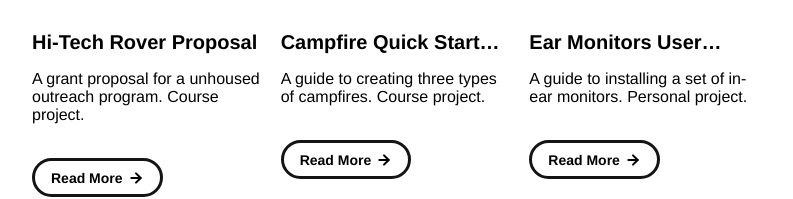
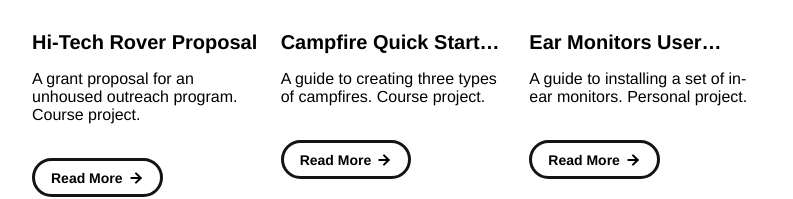
Before and after one commit to VandrellEnigma/portfolio, a plain HTML site: page index.html in a window 1280 px wide. Shown: the part 1311-1510 px from the top of the page, without its empty margins (243-1036 px from the left). Drawn offline with Linux system fonts and the light colour scheme.

Commit message:
Corrected typo

```diff
--- a/index.html
+++ b/index.html
@@ -123,7 +123,7 @@
               <img src="./assets/images/IMAGE_NAME" class="project-image">
               <div class="project-card-text-container">
                 <div class="subheader-text project-title">Hi-Tech Rover Proposal</div>
-                <div class="body-text project-card-text">A grant proposal for a unhoused outreach program. Course project.</div>
+                <div class="body-text project-card-text">A grant proposal for an unhoused outreach program. Course project.</div>
               </div>
               <a class="button" href="https://drive.google.com/file/d/1_xHekF4CKsj7LCD9mCEwQzhj5XDChvzJ/view">
                 <span class="button-text">Read More</span>
```
